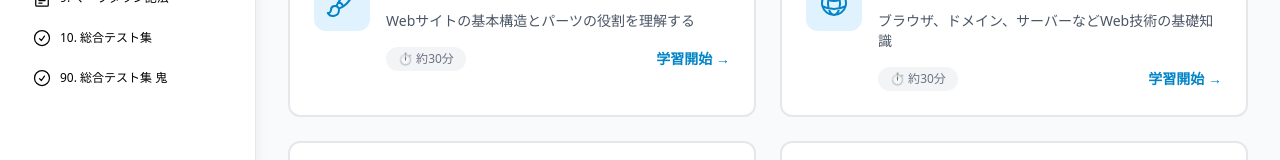
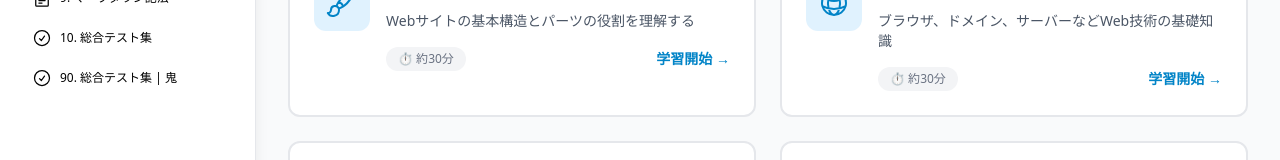
Before and after one commit to undotsushin/sports-tech-starter-guide, a Next.js app: page / in a window 1280 px wide. Shown: the part 504-664 px from the top of the page. Built offline with nearby package versions, Linux system fonts and the light colour scheme.

Commit message:
Update advanced test title to include pipe separator
- Change title from "総合テスト集 鬼" to "総合テスト集 | 鬼"
- Update both mdx frontmatter and sidebar navigation

🤖 Generated with [Claude Code](https://claude.com/claude-code)

Co-Authored-By: Claude <noreply@anthropic.com>

```diff
--- a/content/90-advanced-test.mdx
+++ b/content/90-advanced-test.mdx
@@ -1,5 +1,5 @@
 ---
-title: "総合テスト集 鬼"
+title: "総合テスト集 | 鬼"
 description: "応用情報技術者試験レベルの難問30問 - 更なる高みを目指す方へ"
 icon: ""
 order: 90
--- a/src/components/Layout/Sidebar.tsx
+++ b/src/components/Layout/Sidebar.tsx
@@ -29,7 +29,7 @@ const contents = [
   { slug: '08-ai-usage', title: 'AI活用実践編', Icon: SparklesIcon, order: 8 },
   { slug: '09-markdown', title: 'マークダウン記法', Icon: DocumentTextIcon, order: 9 },
   { slug: '10-final-test', title: '総合テスト集', Icon: CheckCircleIcon, order: 10 },
-  { slug: '90-advanced-test', title: '総合テスト集 鬼', Icon: CheckCircleIcon, order: 90 },
+  { slug: '90-advanced-test', title: '総合テスト集 | 鬼', Icon: CheckCircleIcon, order: 90 },
 ];
 
 interface SidebarProps {
```
